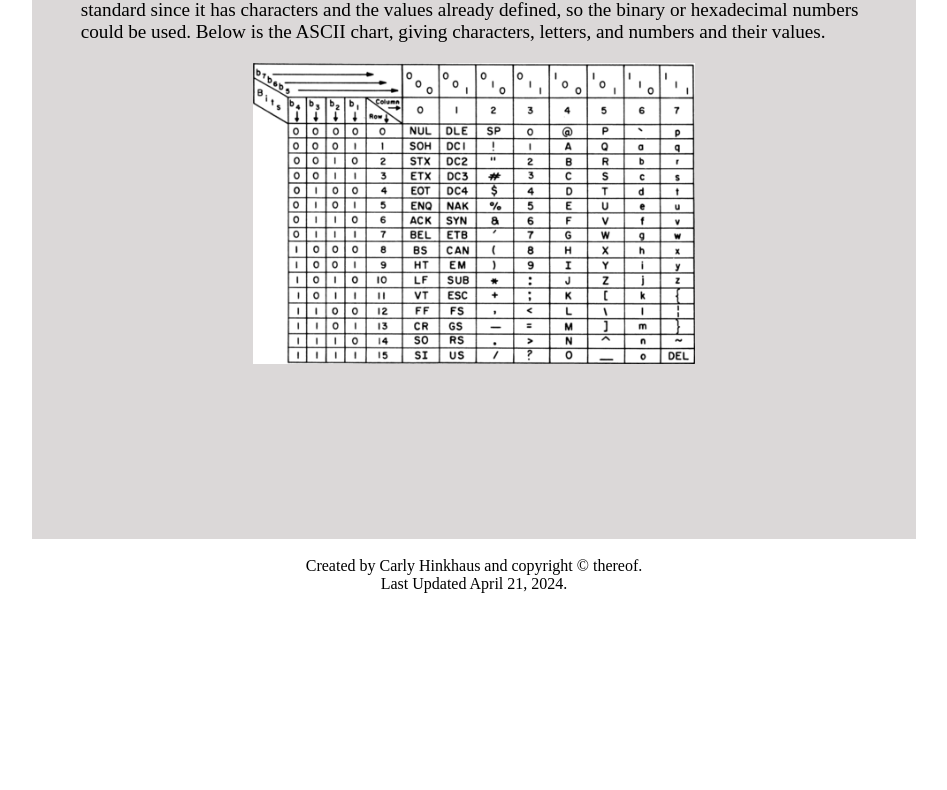
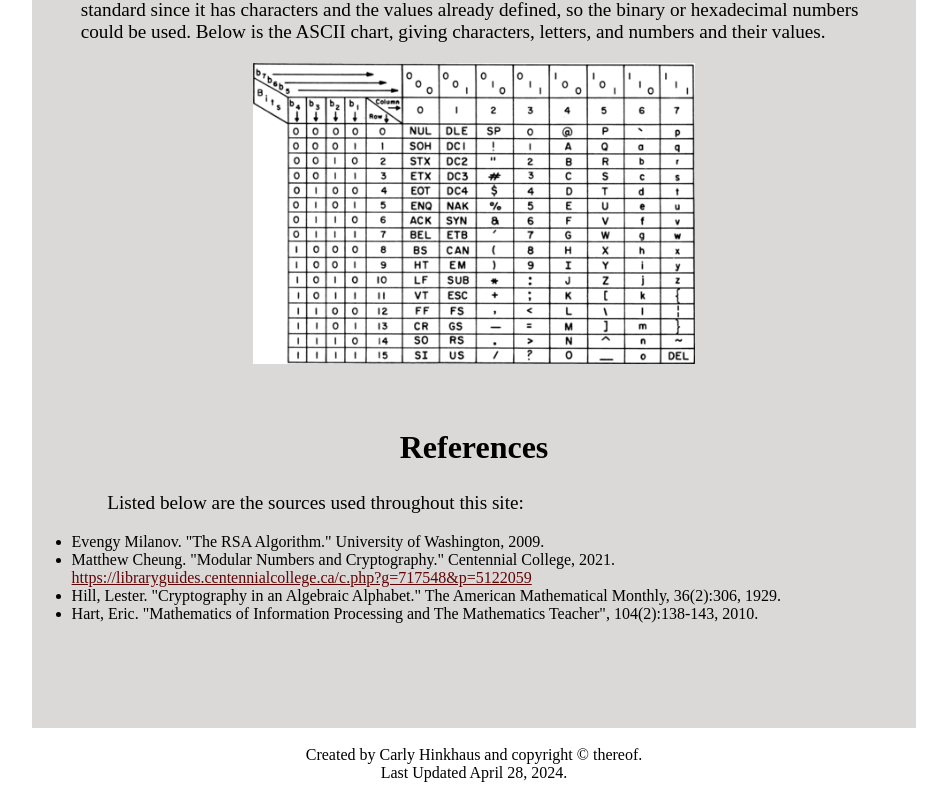
Before and after one commit to carly1217/carly1217.github.io, a plain HTML site: page index.html in a window 1280 px wide. Shown: the part 1026-1816 px from the top of the page, without its empty margins (166-1113 px from the left). Before the commit the page ends 1627 px from the top, so only its background shows below. Drawn offline with Linux system fonts and the light colour scheme.

Commit message:
Small updates

```diff
--- a/finalSite.css
+++ b/finalSite.css
@@ -67,6 +67,13 @@ a {
 
 .body2 {
     height: 38cm;
+    width: 70%;
+    background-color: rgb(219, 216, 216);
+    margin: auto;
+
+}
+.body3 {
+    height: 40cm;
     width: 70%;
     background-color: rgb(219, 216, 216);
     margin: auto;
--- a/index.html
+++ b/index.html
@@ -34,10 +34,10 @@
 </nav>
 </header>
 
-<div class="body1">
+<div class="body3">
 <h2>Introduction to Cryptography</h2>
 <p class="info">
-    <img class="comp" src="images/pexels-anete-lusina-5240548.jpg">
+    <img class="comp" src="images/pexels-anete-lusina-5240548.jpg" alt = "Computer and Keyboard.">
     Cryptography is a method of securing communication to prevent third parties
     from being able to discern the meaning. To make messages secure, algorithms are created
 that are meant to encode a message. Then, for the message to be decoded, an algorithm will have a
@@ -74,15 +74,30 @@ pages use the alphabet values. The ASCII table is another method that is perhaps
 
 </p>
 
-<img class="chart" src="images/USASCII_code_chart.png" alt="ASCII table">
+<img class="chart" src="images/USASCII_code_chart.png" alt="ASCII table.">
+
+<h2>References</h2>
+<p class="info">
+    Listed below are the sources used throughout this site:
+    <ul>
+        <li>Evengy Milanov. "The RSA Algorithm." University of Washington, 2009.</li>
+        <li>Matthew Cheung. "Modular Numbers and Cryptography." Centennial College, 2021.
+            <a class="link">https://libraryguides.centennialcollege.ca/c.php?g=717548&p=5122059</a></li>
+        <li>Hill, Lester. "Cryptography in an Algebraic Alphabet." The American Mathematical Monthly, 36(2):306, 1929.</li>
+        <li>Hart, Eric. "Mathematics of Information Processing and The Mathematics Teacher", 104(2):138-143, 2010.</li>
+
+    </ul>
+</p>
+
 </div>
 
 <br>
 
 <div class="footer">
     Created by Carly Hinkhaus and copyright &copy thereof. <br/>
-    Last Updated April 21, 2024.
+    Last Updated April 28, 2024.
 </div>
+
 
 </body>
 </html>
```
Also changed, not shown: HILLinfo.html (+1 -1 lines), RSAinfo.html (+1 -1 lines), calc.html (+1 -1 lines), math.html (+1 -1 lines).
